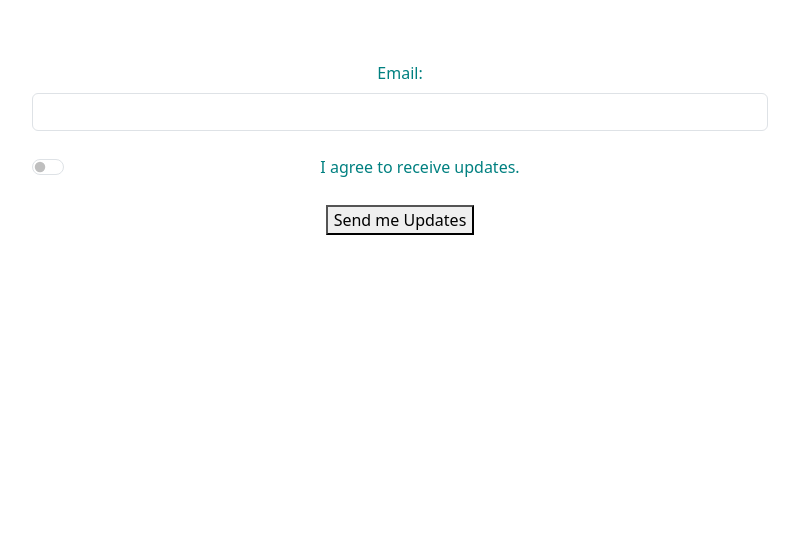
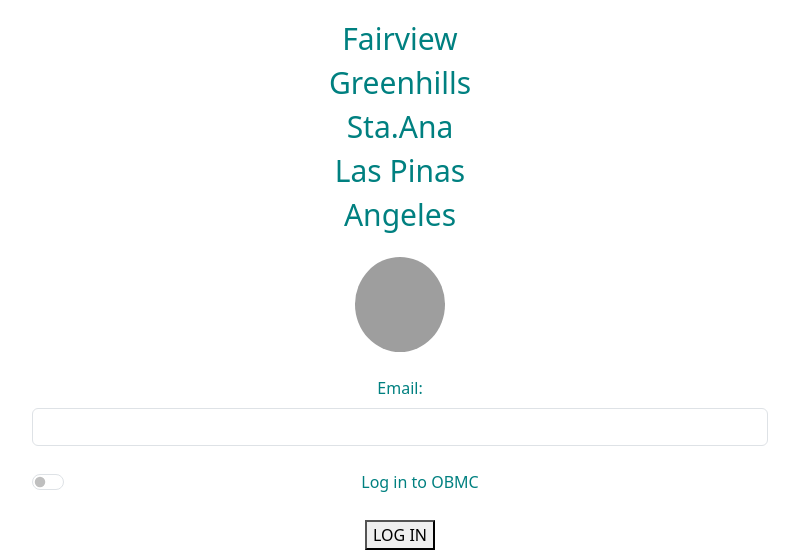
Before and after one commit to Imandelacruz17/FV_ICT9E_Q2Drill2_DelaCruz_Iman, a plain HTML site: page index.html in a window 1280 px wide. Shown: the part 1984-2534 px from the top of the page, without its empty margins (240-1039 px from the left). Before the commit the page ends 2219 px from the top, so only its background shows below. Drawn offline with nearby package versions, Linux system fonts and the light colour scheme; grey boxes are pictures that could not be loaded.

Commit message:
Update index.html

```diff
--- a/index.html
+++ b/index.html
@@ -48,7 +48,31 @@ h4{
   font-size: 50px;
 
 
+
 }
+.containter4{
+  background-color: aliceblue;
+  text-align:center;
+
+
+
+}
+h5{
+  color: teal;
+  font-size: 30px;
+}
+h6{
+  text-align: center;
+   color: teal;
+  font-size: 30px;
+}
+.container5{
+  color: teal;
+  margin-left: auto;
+}
+
+
+
 
 
 
@@ -138,6 +162,7 @@ h4{
 
             <div class="col">
               <img src="https://encrypted-tbn0.gstatic.com/images?q=tbn:ANd9GcRYaCW90LONZkGTw54Qm1mSP6jp9E6cYcf-_jiUD25X5g&s=10" alt="Intermediate" width="205px" height="300px">
+
               <br>
                 <p2></p2>
 
@@ -146,10 +171,27 @@ h4{
 
                 </div>
                 <h4>Campuses</h4>
+                <div class="container4">
+                  <h5>Fairview</h5>
+                  <h5>Greenhills</h5>
+                   <h5>Sta.Ana</h5>
+                  <h5>Las Pinas</h5>
+                   <h5>Angeles</h5>
+                </div>
+
+          <footer>
+         <div class="container5">
+          <img src="https://encrypted-tbn0.gstatic.com/images?q=tbn:ANd9GcSesseMMljfVKCPu-yRAlv0mHVKCbAgKiF5yFDbfWPKzQ&s=10" alt="school" class="img-fluid rounded-circle" style="height: 95px; width: 90px;" style="text-align:100px;">
+         </div>
 
 
 
-             </p>
+
+
+
+
+
+          </footer>
              </div>
              <br>
             <form action="">
@@ -160,11 +202,11 @@ h4{
 
                      <div class="form-check form-switch">
                         <input type="checkbox" id="checkbox" class="form-check-input">
-                        <label for="checkbox" class="form-check-label">I agree to receive updates.</label>
+                        <label for="checkbox" class="form-check-label">Log in to OBMC</label>
                      </div>
 
                      <br>
-                     <button type="buttonclass=btn btn-warning mb-5 rounded-2"> Send me Updates</button>
+                     <button type="buttonclass=btn btn-warning mb-5 rounded-2"> LOG IN</button>
 
             </form>
         </div>
```
